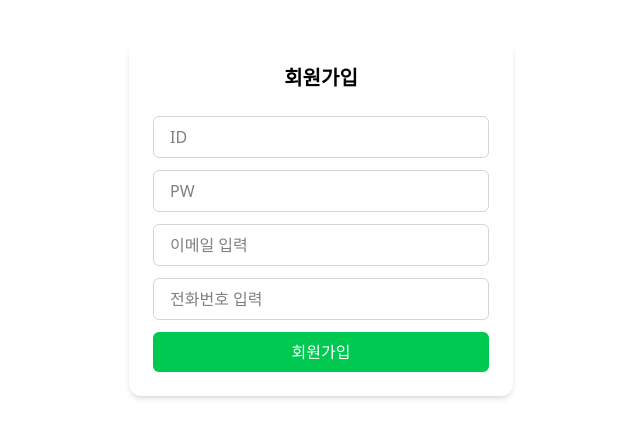
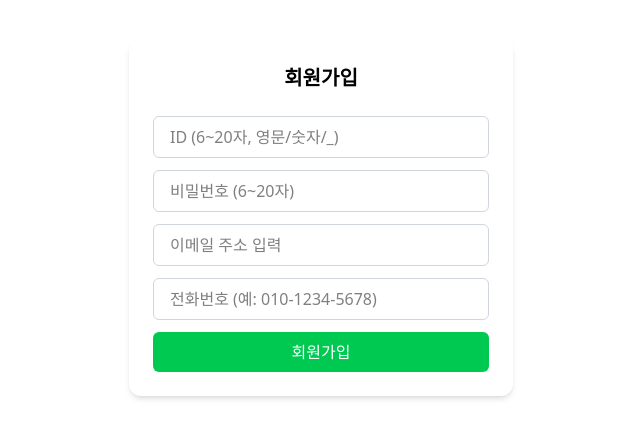
Before and after one commit to kimhyungkwan900/FirstProjShopMallReact, a React (Vite) app: page /signup in a window 1280 px wide. Shown: the top 438 px of the page, without its empty margins (319-959 px from the left). Built offline with nearby package versions, Linux system fonts and the light colour scheme; the HTML template or start-up script is replaced by a standard one.

Commit message:
2025_07_10_0525

```diff
--- a/src/features/common/Header/MainHeader.jsx
+++ b/src/features/common/Header/MainHeader.jsx
@@ -42,7 +42,7 @@ const MainHeader = () => {
         <div className="flex items-center gap-4">
           {isLoggedIn ? (
             <>
-              <LinkedButton to="/me" label="마이페이지" />
+              <LinkedButton to="/mine" label="마이페이지" />
               <LinkedButton to="/cart" label="장바구니" />
               <LinkedButton to="/" label="고객지원" />
               <button
--- a/src/features/common/oauth/SignUpForm.jsx
+++ b/src/features/common/oauth/SignUpForm.jsx
@@ -18,20 +18,39 @@ const SignUpForm = ({onSignUp}) => {
     };
 
     return(
-        <div className="max-w-sm mx-auto mt-10 p-6 bg-white rounded-xl shadow-md">
-            <h2 className="text-xl font-semibold text-center mb-6">회원가입</h2>
-            <form onSubmit={onSubmit}>
-                <input name="user_id" placeholder="ID" value={form.user_id} onChange={onChange}
-                    className="w-full px-4 py-2 mb-3 border border-gray-300 rounded-md focus:outline-none focus:ring-2 focus:ring-blue-400" required/>
-                <input type="password" name="user_password" placeholder="PW" value={form.user_password} onChange={onChange}
-                    className="w-full px-4 py-2 mb-3 border border-gray-300 rounded-md focus:outline-none focus:ring-2 focus:ring-blue-400" required/>
-                <input name="email" type="email" placeholder="이메일 입력" value={form.email} onChange={onChange}
-                    className="w-full px-4 py-2 mb-3 border border-gray-300 rounded-md focus:outline-none focus:ring-2 focus:ring-blue-400" required/>
-                <input type="tel" name="phone_number" placeholder="전화번호 입력" value={form.phone_number} onChange={onChange}
-                    className="w-full px-4 py-2 mb-3 border border-gray-300 rounded-md focus:outline-none focus:ring-2 focus:ring-blue-400" required/>
-                <button type="submit" className="w-full bg-green-500 text-white py-2 rounded-md hover:bg-green-600 transition">회원가입</button>
-            </form>
-        </div>
+<div className="max-w-sm mx-auto mt-10 p-6 bg-white rounded-xl shadow-md">
+  <h2 className="text-xl font-semibold text-center mb-6">회원가입</h2>
+  <form onSubmit={onSubmit} noValidate>
+
+    <input
+      name="user_id" placeholder="ID (6~20자, 영문/숫자/_)" value={form.user_id} onChange={onChange} minLength={6} maxLength={20} pattern="^[a-zA-Z0-9_]{6,20}$" title="ID는 영문자, 숫자, 언더바(_)로 구성된 6~20자여야 합니다."
+      className="w-full px-4 py-2 mb-3 border border-gray-300 rounded-md focus:outline-none focus:ring-2 focus:ring-blue-400" required
+    />
+
+    <input
+      type="password" name="user_password" placeholder="비밀번호 (6~20자)" value={form.user_password} onChange={onChange} minLength={6} maxLength={20} title="비밀번호는 6~20자 사이여야 합니다."
+      className="w-full px-4 py-2 mb-3 border border-gray-300 rounded-md focus:outline-none focus:ring-2 focus:ring-blue-400" required
+    />
+
+    <input
+      type="email" name="email" placeholder="이메일 주소 입력" value={form.email} onChange={onChange} maxLength={40} title="이메일 형식이어야 하며, 40자 이하여야 합니다."
+      className="w-full px-4 py-2 mb-3 border border-gray-300 rounded-md focus:outline-none focus:ring-2 focus:ring-blue-400" required
+    />
+
+    <input
+      type="tel" name="phone_number" placeholder="전화번호 (예: 010-1234-5678)" value={form.phone_number}
+      onChange={onChange} maxLength={15} pattern="^01[0-9]-\d{3,4}-\d{4}$" title="전화번호 형식: 010-1234-5678 (최대 15자)"
+      className="w-full px-4 py-2 mb-3 border border-gray-300 rounded-md focus:outline-none focus:ring-2 focus:ring-blue-400" required
+    />
+
+    <button
+      type="submit" className="w-full bg-green-500 text-white py-2 rounded-md hover:bg-green-600 transition"
+    >
+      회원가입
+    </button>
+  </form>
+</div>
+
     );
 };
 
--- a/src/pages/common/Login/LoginPage.jsx
+++ b/src/pages/common/Login/LoginPage.jsx
@@ -10,17 +10,26 @@ const LoginPage = () => {
 
     const onLogin = async (userId, password) => {
         try {
-            const response = await axios.post("http://localhost:8080/api/auth/login", {
-                userId,
-                password,
-            });
-            const { accessToken } = response.data; // 백엔드에서 내려준 토큰을 추출
-            localStorage.setItem('accessToken', accessToken);
-            alert("쇼핑몰에 오신걸 환영합니다.");
-            navigate("/");
+        const response = await axios.post(
+            "http://localhost:8080/api/auth/login",
+            { userId, password },
+            {
+            withCredentials: true,
+            validateStatus: (status) => status >= 200 && status < 300
+            }
+        );
+
+        const { accessToken } = response.data;
+        if (!accessToken) {
+            throw new Error("서버에서 accessToken을 받지 못했습니다.");
+        }
+
+        localStorage.setItem("accessToken", accessToken);
+        alert("쇼핑몰에 오신 걸 환영합니다!");
+        navigate("/");
         } catch (e) {
-            console.error(e.response?.data || e.message);
-            alert("ID 및 비밀번호를 확인해주세요");
+        console.error(e.response?.data || e.message);
+        alert("ID 또는 비밀번호를 다시 확인해주세요.");
         }
     };
 
--- a/src/pages/common/Login/SignUpPage.jsx
+++ b/src/pages/common/Login/SignUpPage.jsx
@@ -6,17 +6,26 @@ const SignUpPage = () => {
 
     const navigate = useNavigate();
 
-    const onSignUp = async (form) =>{
-        try {
-            const response = await axios.post("http://localhost:8080/api/members/signup",form);
-            console.log(response.data);
-            alert("회원가입에 성공했습니다.")
-            navigate("/login")
-        } catch (e) {
-            console.error(e.response?.data || e.message);
-            alert("회원가입에 실패했습니다.")
+    const onSignUp = async (form) => {
+    try {
+        const response = await axios.post("http://localhost:8080/api/members/signup", form);
+
+        // 200번대 응답인지 확인
+        if (response.status >= 200 && response.status < 300) {
+        console.log(response.data);
+        alert("회원가입에 성공했습니다.");
+        navigate("/login");
+        } else {
+        // 성공 범위(2xx)가 아닐 경우도 catch가 아닌 여기서 처리
+        console.warn("비정상 응답:", response.status);
+        alert("회원가입에 실패했습니다. (서버 응답 오류)");
         }
+
+    } catch (e) {
+        console.error(e.response?.data || e.message);
+        alert("회원가입에 실패했습니다. (요청 오류)");
     }
+    };
 
     return(
         <div>
--- a/src/router/member/mypage/myPageRouter.jsx
+++ b/src/router/member/mypage/myPageRouter.jsx
@@ -1,8 +1,10 @@
+import MyPage from "../../../pages/user/review/MyPage";
+
 const myPageRouter = [
 
     {
         path:'/mine',
-        element: <s/>,
+        element: <MyPage/>,
     },
 ];
 
--- a/src/router/router.jsx
+++ b/src/router/router.jsx
@@ -1,19 +1,20 @@
 import { createBrowserRouter } from 'react-router-dom';
 import productRoutes from './user/product/ProductRoutes';
 import loginRoutes from './member/login/LoginRouter';
-import reviewRoutes from './user/review/ReviewRouter';
 import NotFoundPage from '../pages/user/product/NotFoundPage';
 import MainPage from '../pages/MainPage';
 import ReviewRouter from './user/review/ReviewRouter';
 import productManageRoutes from './admin/productmanage/ProductManageRoutes';
 import orderManageRoutes from './admin/ordermanage/OrderManageRoutes';
+import myPageRouter from './member/mypage/myPageRouter';
 
 const router = createBrowserRouter([
+  ...loginRoutes,
   ...orderManageRoutes,
   ...productManageRoutes,
   ...productRoutes,
-  ...loginRoutes,
   ...ReviewRouter,
+  ...myPageRouter,
   {
     path: '/',
     element: <MainPage  />
--- a/vite.config.js
+++ b/vite.config.js
@@ -14,15 +14,18 @@ export default defineConfig({
         cookieDomainRewrite: 'localhost'
       },
       '/images': {
-        target: 'http://localhost:8080', // 🔥 백엔드 서버 주소
+        target: 'http://localhost:8080',
         changeOrigin: true,
         secure: false,
       },
-      '/oauth2': {
-        target: 'http://localhost:8080',
-        changeOrigin: true,
-        secure: false,
-      }
+      // '/oauth2': {
+      //   target: 'http://localhost:8080',
+      //   changeOrigin: true,
+      //   secure: false,
+      // }
     },
+    historyApiFallback: true,
+    port: 5173,
+    open: true,
   },
 })
```
Also changed, not shown: src/pages/user/review/MyPage.jsx (+41 -4 lines).
